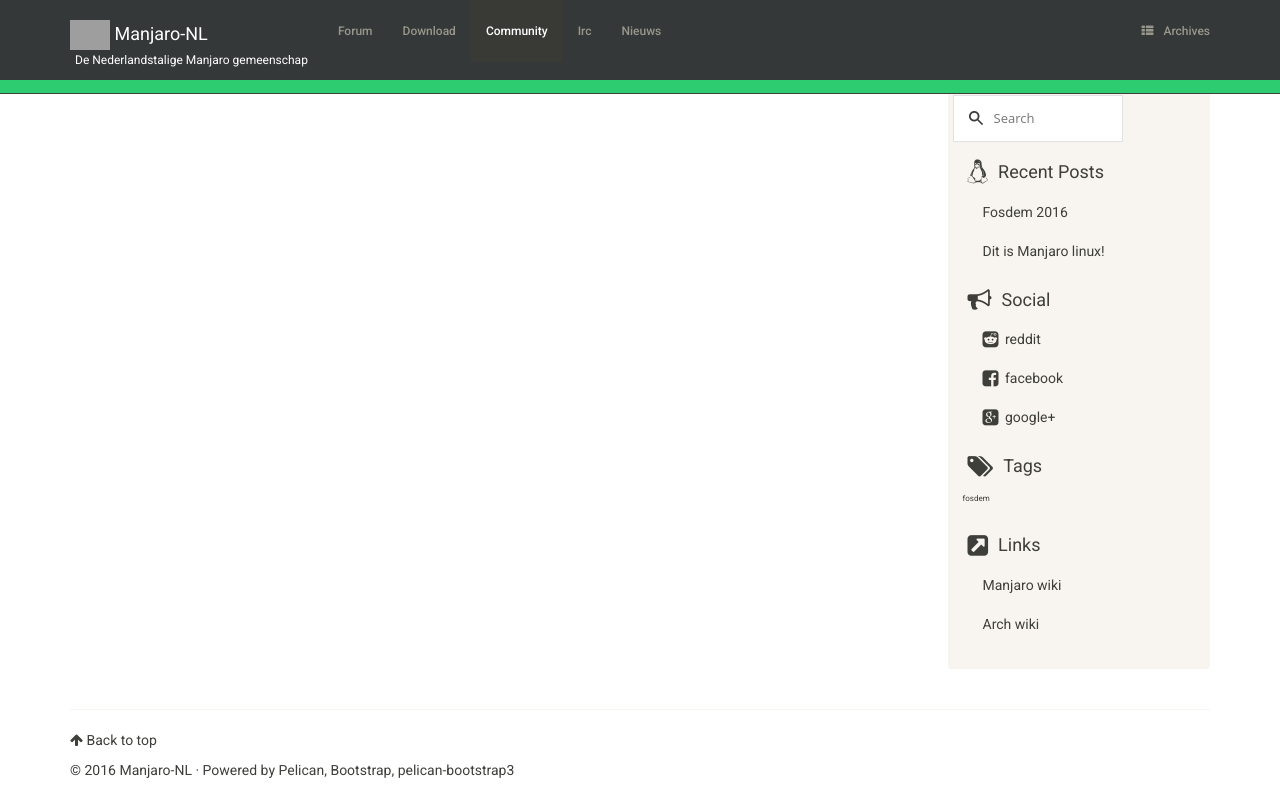
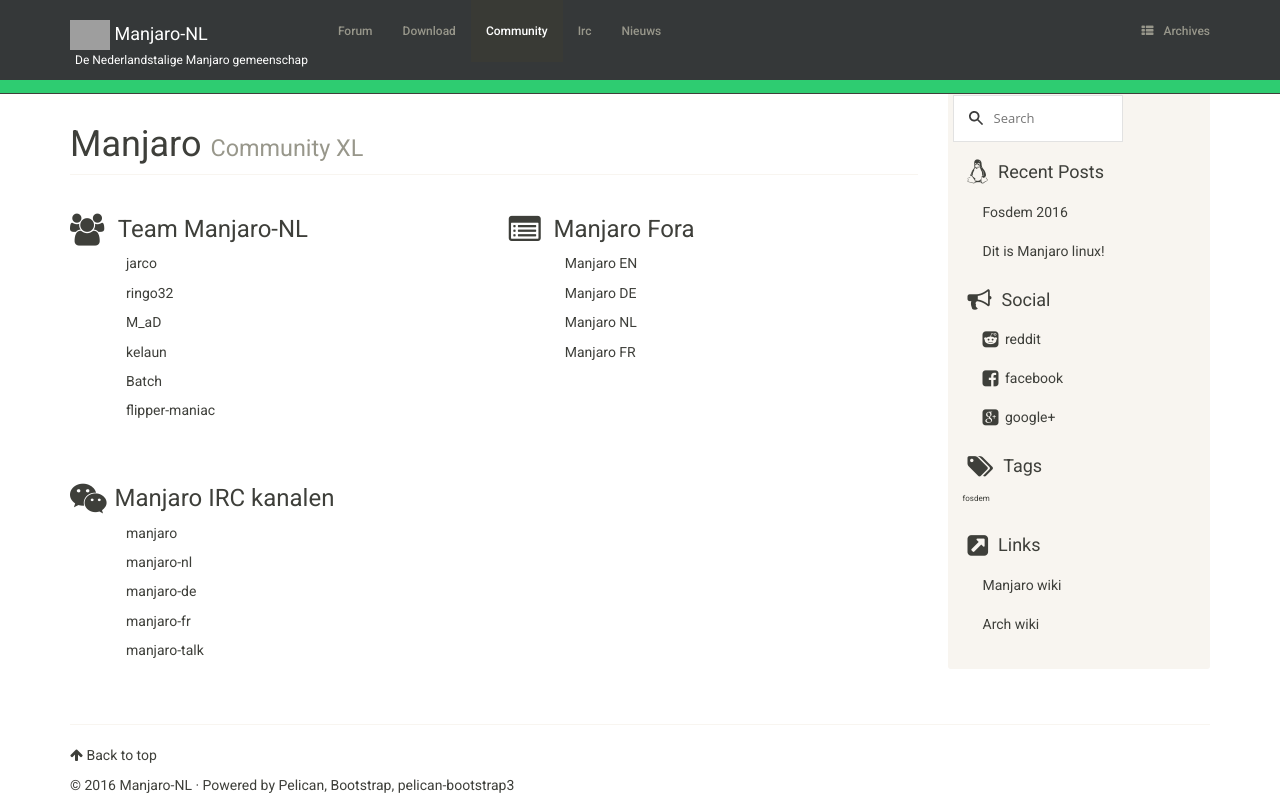
Before and after one commit to manjaro-nl/manjaro-nl.github.io, a plain HTML site: page pages/community.html in a window 1280 px wide. Drawn offline with Linux system fonts and the light colour scheme; grey boxes are pictures that could not be loaded.

Commit message:
Generated, do mrt 31 22:18:07 CEST 2016

```diff
--- a/pages/community.html
+++ b/pages/community.html
@@ -77,6 +77,90 @@
 <div class="container">
     <div class="row">
         <div class="col-sm-9">
+
+       <!-- Page Header -->
+       <div class="row">
+           <div class="col-sm-12">
+               <h1 class="page-header">Manjaro
+                   <small>Community XL</small>
+               </h1>
+           </div>
+       </div>
+       <!-- /.row -->
+
+       <!-- Projects Row -->
+       <div class="row">
+           <div class="col-sm-6 community-item">
+               <h3><span class="favicon"><i class="favspace2 fa fa-lg fa-users"></i>
+               Team Manjaro-NL</span></h3>
+               <ul class="list-group">
+                    <li class="team">
+                        <h5>jarco</h5>
+                    </li>
+                    <li class="team">
+                        <h5>ringo32</h5>
+                    </li>
+                    <li class="team">
+                        <h5>M_aD</h5>
+                    </li>
+                    <li class="team">
+                        <h5>kelaun</h5>
+                    </li>
+                    <li class="team">
+                        <h5>Batch</h5>
+                    </li>
+                    <li class="team">
+                        <h5>flipper-maniac</h5>
+                    </li>
+              </ul>
+           </div>
+           <div class="col-sm-6 community-item">
+               <h3><span class="favicon"><i class="favspace1 fa fa-lg  fa-list-alt "></i>Manjaro Fora</span></h3>
+               <ul class="list-group">
+                  <li class="fora">
+                      <a href="https://forum.manjaro.org/index.php">
+                      <h5>Manjaro EN</h5></a>
+                  </li>
+                  <li class="fora">
+                      <a href="https://de.manjaro.org/index.php">
+                      <h5>Manjaro DE</h5></a>
+                  </li>
+                  <li class="fora">
+                      <a href="http://www.manjaro-nl.org/smfnl/index.php"><h5>Manjaro NL</h5></a>
+                  </li>
+                  <li class="fora">
+                      <a href="http://www.manjaro.fr/forum/index.php">
+                      <h5>Manjaro FR</h5></a>
+                  </li>
+              </ul>
+           </div>
+       </div>
+       <!-- /.row -->
+
+       <!-- Projects Row -->
+       <div class="row">
+           <div class="col-sm-6 community-item">
+              <h3><span class="favicon"><i class="favspace2 fa fa-lg  fa-weixin"></i>Manjaro IRC kanalen</span></h3>
+              <ul class="list-group">
+                    <li class="irc">
+                        <h5>manjaro</h5>
+                    </li>
+                    <li class="irc">
+                        <h5>manjaro-nl</h5>
+                    </li>
+                    <li class="irc">
+                        <h5>manjaro-de</h5>
+                    </li>
+                    <li class="irc">
+                        <h5>manjaro-fr</h5>
+                    </li>
+                    <li class="irc">
+                        <h5>manjaro-talk</h5>
+                    </li>
+              </ul>
+           </div>
+       </div>
+       <!-- /.row -->
 
 
         </div>
--- a/theme/css/custom.css
+++ b/theme/css/custom.css
@@ -93,3 +93,22 @@
 outline: none;
 color: #36BF5D;
 }
+
+/*Community gedeelte*/
+.community-item {
+    margin-bottom: 25px;
+}
+.favicon {
+  display: inline-block;
+  vertical-align: middle;
+}
+.favspace1 {
+  margin-right: 0.4em;
+}
+.favspace2 {
+  margin-right: 0.25em;
+}
+.fora,.irc,.team {
+  list-style-type: none;
+  margin: 1em 0 0 4em;
+}
```
Also changed, not shown: author/manjaro-nl.html (+3 -2 lines), category/nieuws.html (+3 -2 lines), feeds/all.atom.xml (+18 -17 lines), feeds/nieuws.atom.xml (+18 -17 lines), index.html (+1 -2 lines), posts/2016/01/01/dit-is-manjaro-linux.html (+32 -17 lines), tipuesearch_content.json (+1 -1 lines), theme/css/bootstrap.sandstone.min.css.
